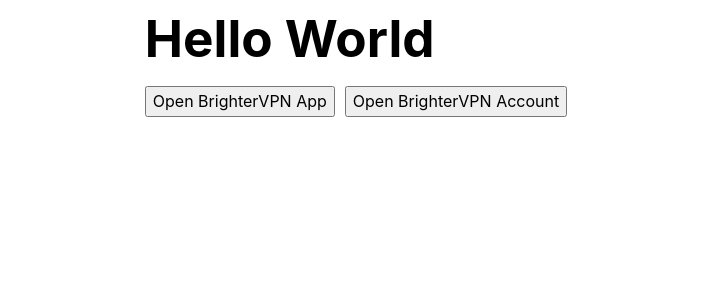
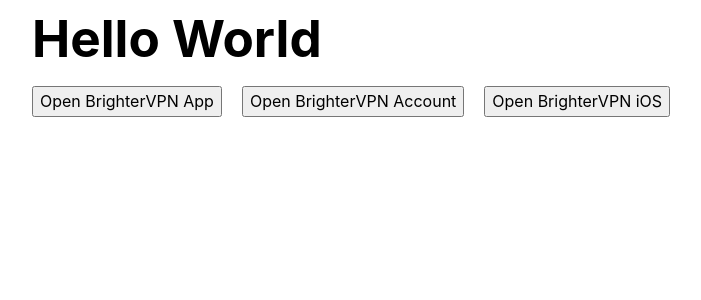
Before and after one commit to devAdrish/brightervpn, a React (Vite) app: page / in a window 1280 px wide. Shown: the top 300 px of the page, without its empty margins (289-990 px from the left). Built offline with nearby package versions, Linux system fonts and the light colour scheme; no server answers.

Commit message:
testing aasa

```diff
--- a/src/pages/Home.tsx
+++ b/src/pages/Home.tsx
@@ -1,22 +1,17 @@
 const Home = () => {
   const handleOpenApp = () => {
     const appUrl = "https://brightervpn-test.vercel.app/mobile-app";
-    const fallbackUrl = "https://play.google.com/store/apps/details?id=com.yourapp";
-
     window.location.href = appUrl;
-    setTimeout(() => {
-      window.location.href = fallbackUrl;
-    }, 2000);
   };
 
   const handleOpenMyAccount = () => {
     const appUrl = "https://brightervpn-test.vercel.app/mobile-app/account";
-    const fallbackUrl = "https://play.google.com/store/apps/details?id=com.yourapp";
     window.location.href = appUrl;
+  };
 
-    setTimeout(() => {
-      window.location.href = fallbackUrl;
-    }, 3000);
+  const handleOpeniOS = () => {
+    const appUrl = "https://brightervpn-test.vercel.app";
+    window.location.href = appUrl;
   };
 
   return (
@@ -26,7 +21,12 @@
       <button style={{ margin: 10 }} onClick={handleOpenApp}>
         Open BrighterVPN App
       </button>
-      <button onClick={handleOpenMyAccount}>Open BrighterVPN Account</button>
+      <button style={{ margin: 10 }} onClick={handleOpenMyAccount}>
+        Open BrighterVPN Account
+      </button>
+      <button style={{ margin: 10 }} onClick={handleOpeniOS}>
+        Open BrighterVPN iOS
+      </button>
     </div>
   );
 };
```
Also changed, not shown: 1 other file (tests, documents, lock files or other folders).
